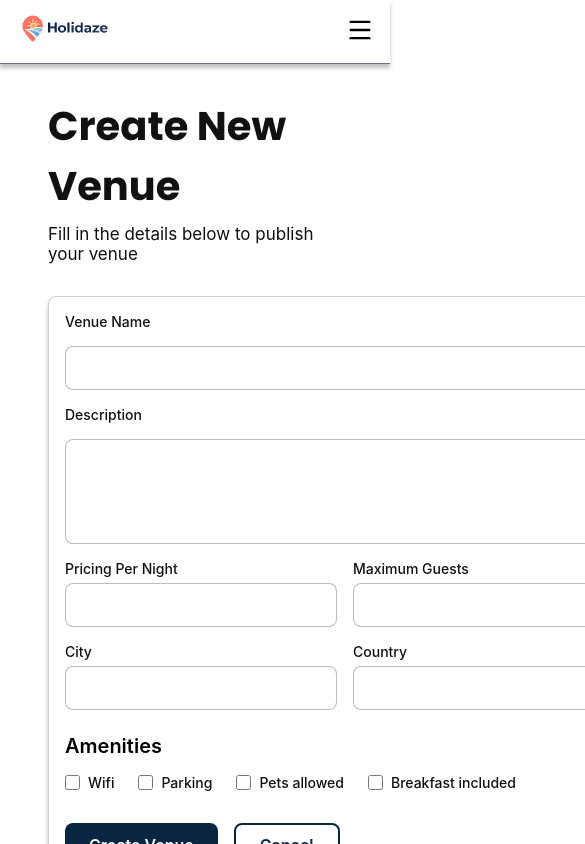
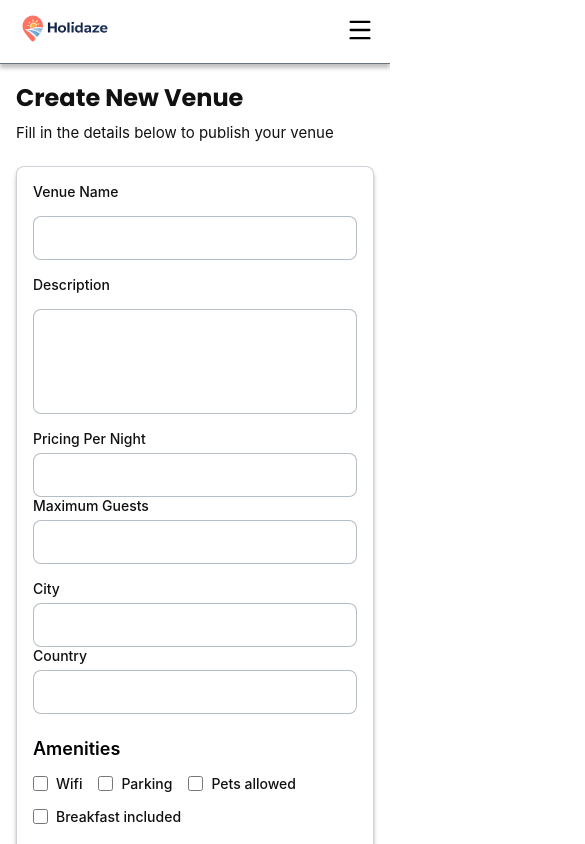
Before and after one commit to olekb2001/Ole-Kristian-Berge-PE2, a React (Vite) app: page /create-venue in a window 390 px wide. Shown: the top 844 px of the page, 585 px wide, since content can reach past the window. Built offline with nearby package versions, Linux system fonts and the light colour scheme; a web font is replaced by a local one.

Commit message:
createvenue responsive

```diff
--- a/src/pages/CreateVenue.css
+++ b/src/pages/CreateVenue.css
@@ -60,6 +60,8 @@
   background: #fff;
   font-family: "Inter", sans-serif;
   font-size: 16px;
+  width: 100%;
+  box-sizing: border-box;
 }
 
 /* textarea */
@@ -126,6 +128,7 @@ textarea::placeholder {
   display: flex;
   gap: 16px;
   margin-top: 16px;
+  flex-wrap: wrap;
 }
 
 .create-venue-button,
@@ -165,3 +168,71 @@ textarea::placeholder {
   background: #0a2540;
   color: #fff;
 }
+
+@media (max-width: 1024px) {
+  .create-venue-layout {
+    flex-direction: column;
+  }
+
+  .create-venue-left,
+  .create-venue-right {
+    width: 100%;
+  }
+}
+
+@media (max-width: 768px) {
+  .create-venue-page {
+    padding: 16px;
+  }
+
+  .create-venue-title {
+    font-size: 28px;
+  }
+
+  .create-venue-subtitle {
+    font-size: 15px;
+    margin-bottom: 24px;
+  }
+
+  .create-venue-layout {
+    flex-direction: column;
+    gap: 16px;
+  }
+
+  .two-inputs {
+    flex-direction: column;
+    gap: 0;
+  }
+
+  .amenities-row {
+    gap: 16px;
+  }
+
+  .create-venue-buttons {
+    flex-direction: column;
+    gap: 12px;
+  }
+
+  .create-venue-button,
+  .cancel-button,
+  .add-image-button {
+    width: 100%;
+  }
+}
+
+@media (max-width: 480px) {
+  .create-venue-title {
+    font-size: 24px;
+  }
+
+  .amenities-title {
+    font-size: 18px;
+  }
+
+  .create-venue-button,
+  .cancel-button,
+  .add-image-button {
+    font-size: 14px;
+    height: 40px;
+  }
+}
```
